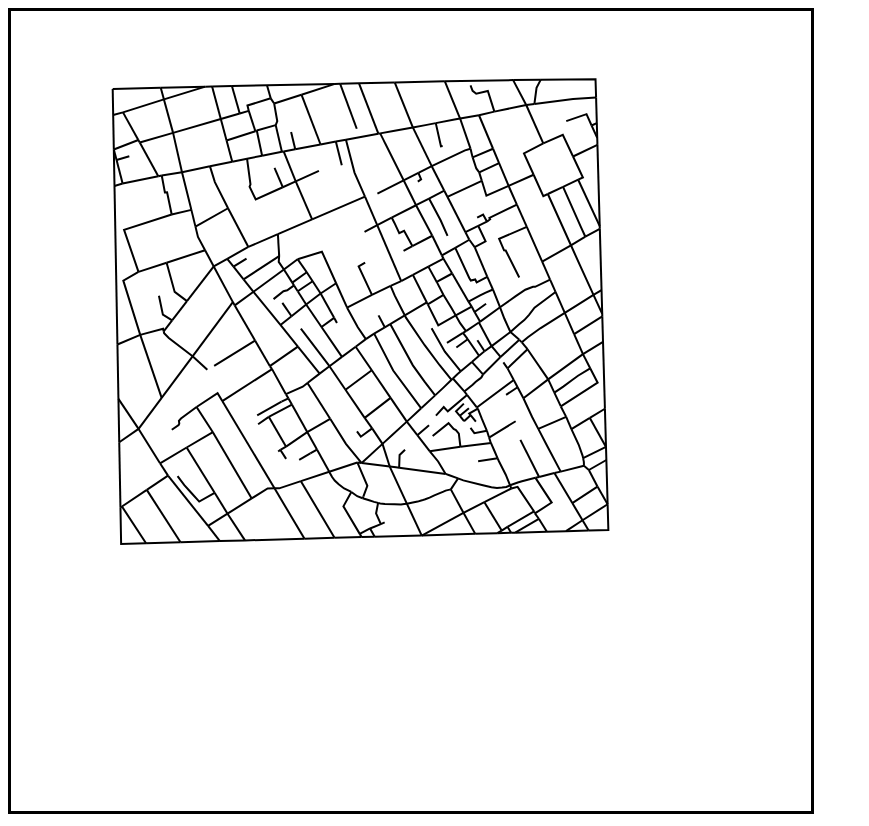
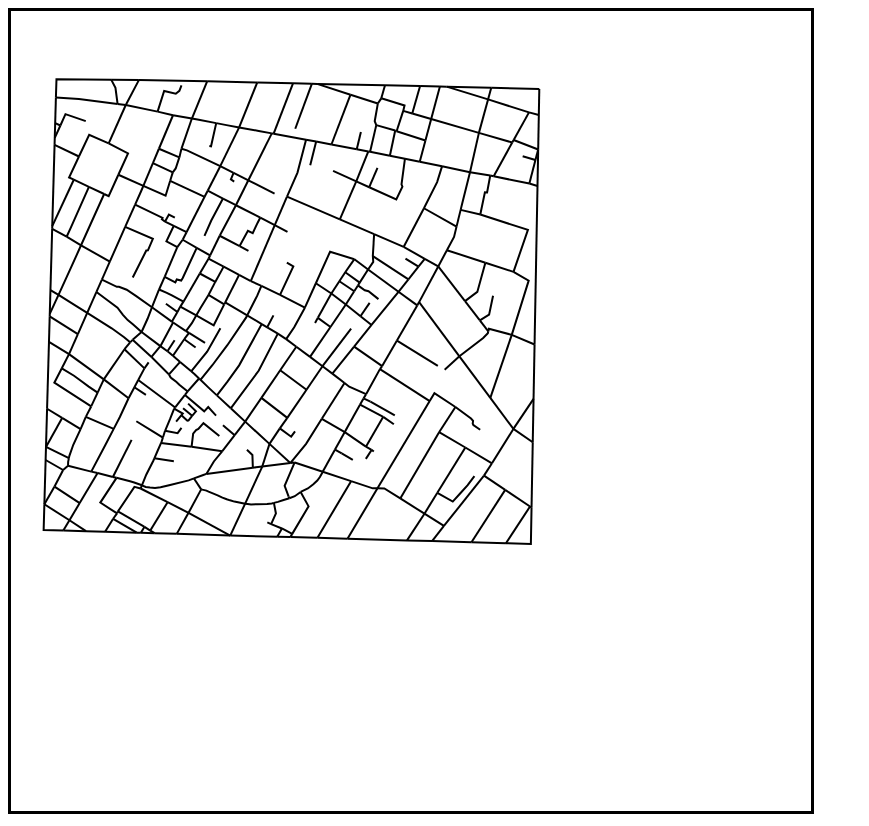
Before and after one commit to Krystalina96/H517-Project-1, a plain HTML site: page Project1-Nolasco.html in a window 1280 px wide. Shown: the whole page, without its empty margins (0-869 px from the left). Drawn offline with nearby package versions, Linux system fonts and the light colour scheme.

Commit message:
Fixed map orientation

```diff
--- a/Project1-Nolasco.html
+++ b/Project1-Nolasco.html
@@ -40,7 +40,7 @@
       emptyArray = data;
       //console.log();
       var linefunc = d3.svg.line()
-        .x(function(d) {return d.x * 30})
+        .x(function(d) {return (1- d.x) * 30 + 600})
         .y(function(d) {return (1- d.y) * 30 + 600})
         //.interpolate("linear");
 
```
